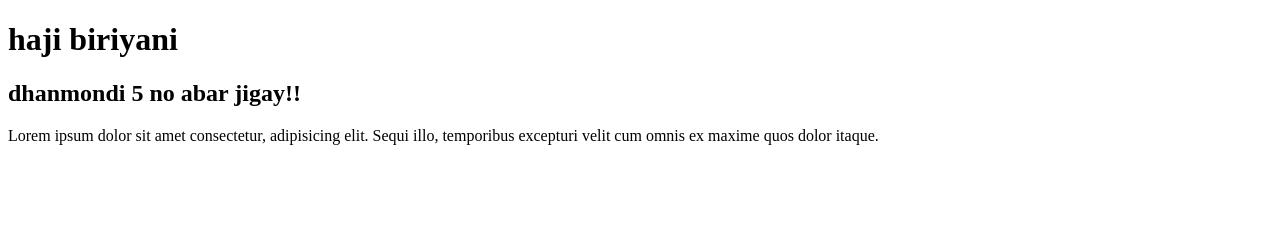
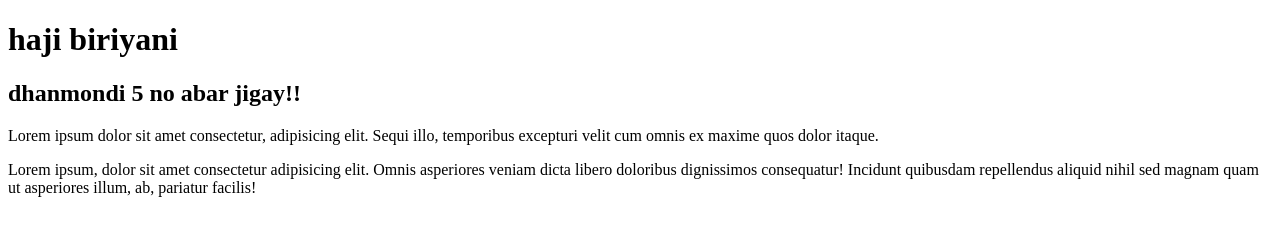
Before and after one commit to MdSaib/testWithFahad5, a plain HTML site: page index.html in a window 1280 px wide. Drawn offline with Linux system fonts and the light colour scheme.

Commit message:
3rd change

```diff
--- a/index.html
+++ b/index.html
@@ -12,5 +12,7 @@
 
     <p>Lorem ipsum dolor sit amet consectetur, adipisicing elit. Sequi illo, temporibus excepturi velit cum omnis ex maxime quos dolor itaque.</p>
 
+    <p>Lorem ipsum, dolor sit amet consectetur adipisicing elit. Omnis asperiores veniam dicta libero doloribus dignissimos consequatur! Incidunt quibusdam repellendus aliquid nihil sed magnam quam ut asperiores illum, ab, pariatur facilis!</p>
+
 </body>
 </html>
```
